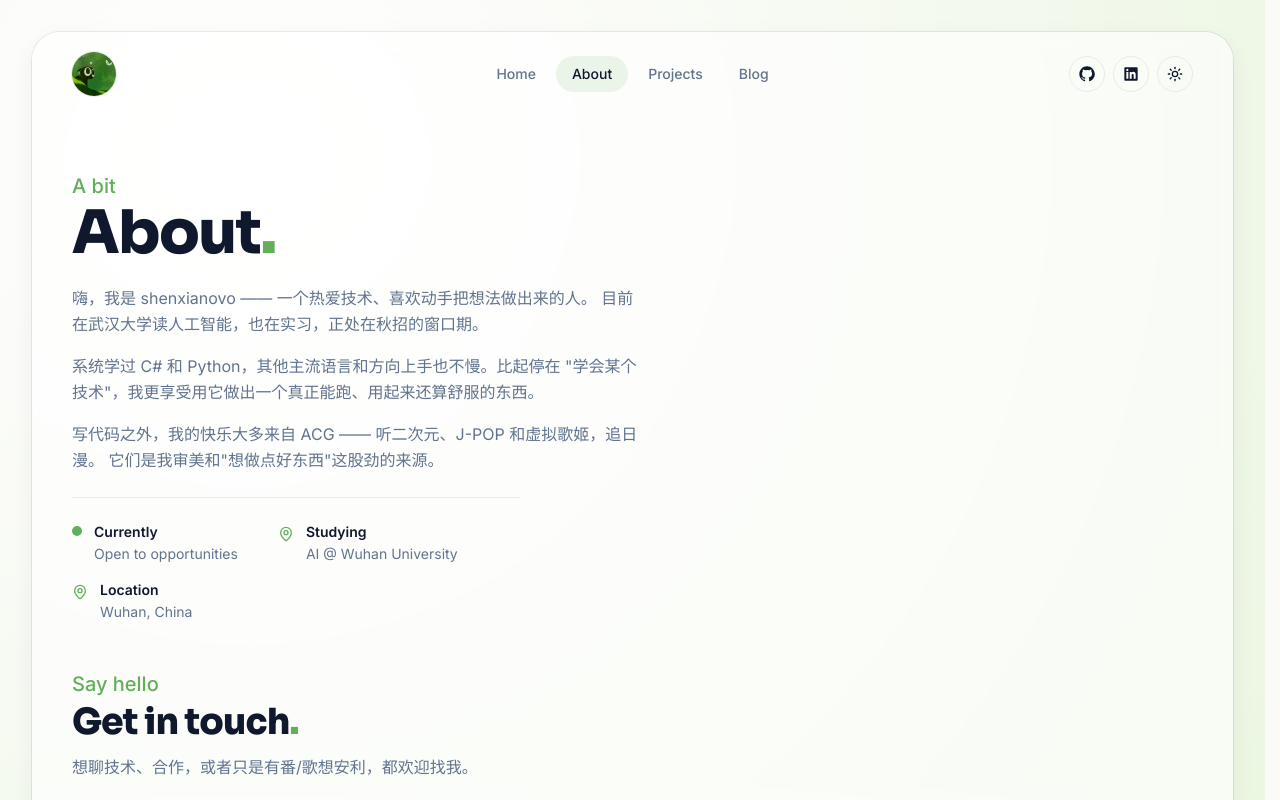
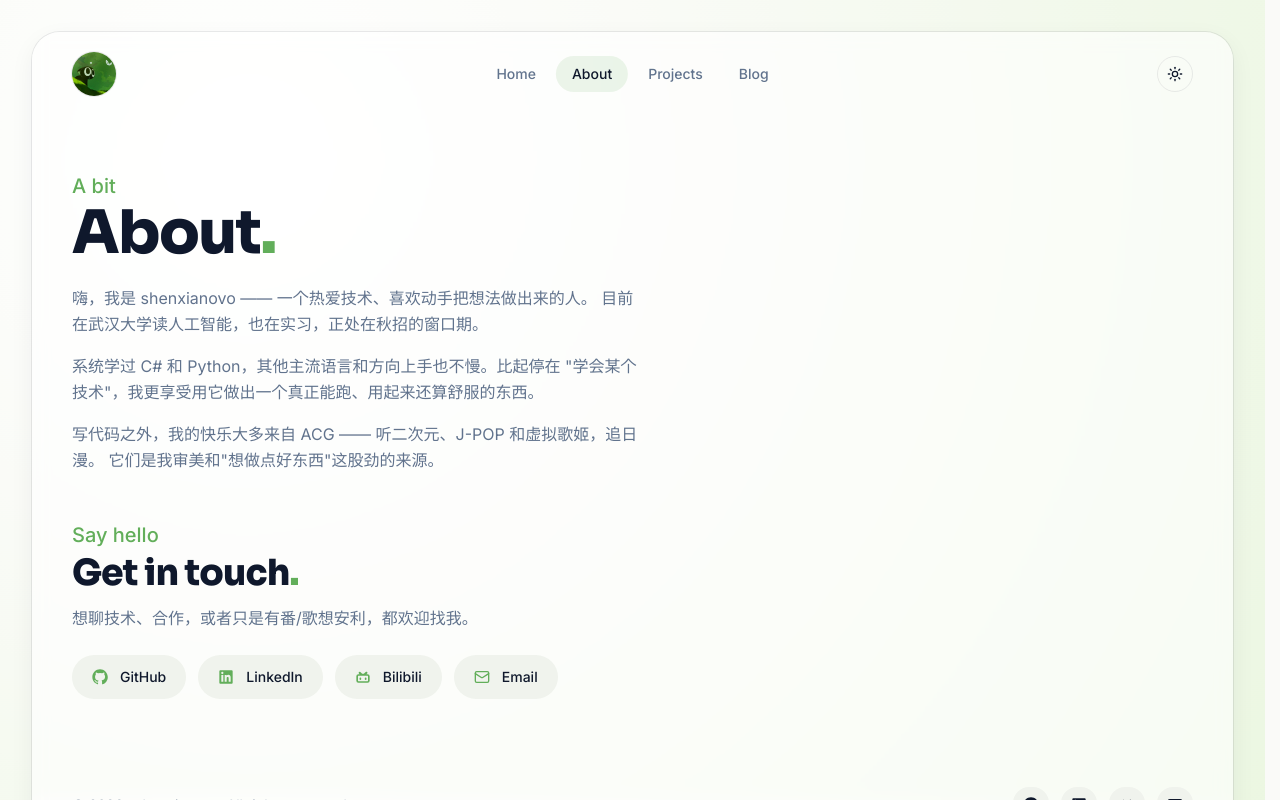
Before and after one commit to shenxianovo/homepage, a Next.js app: page /about in a window 1280 px wide. Shown: the top 800 px of the page. Built offline with nearby package versions, Linux system fonts and the light colour scheme.

Commit message:
refactor: tidy header and info chips, drop duplicate about status
Remove the header social icons (now covered by the footer and about
page). Wrap the hero info chips on mobile and give Studying its own
icon. Drop the duplicate status block from the about page since the
home hero already shows it.

```diff
--- a/src/app/(framed)/_components/hero.tsx
+++ b/src/app/(framed)/_components/hero.tsx
@@ -1,4 +1,4 @@
-import { ArrowRight, MapPin } from "lucide-react"
+import { ArrowRight, BookOpen, MapPin } from "lucide-react"
 import Link from "next/link"
 import { Button } from "@/components/ui/button"
 import { site } from "@/data/site"
@@ -41,12 +41,14 @@ export function Hero() {
           </Button>
         </div>
 
-        <dl className="mt-12 flex max-w-md gap-12 border-border border-t pt-6">
-          {site.info.map((item, i) => (
+        <dl className="mt-12 flex max-w-md flex-wrap gap-x-8 gap-y-4 border-border border-t pt-6 sm:gap-12">
+          {site.info.map((item) => (
             <div key={item.label} className="flex gap-3">
               <span className="mt-1 text-primary">
-                {i === 0 ? (
+                {item.label === "Currently" ? (
                   <span className="block size-2.5 rounded-full bg-primary" />
+                ) : item.label === "Studying" ? (
+                  <BookOpen className="size-4" />
                 ) : (
                   <MapPin className="size-4" />
                 )}
--- a/src/app/(framed)/about/page.tsx
+++ b/src/app/(framed)/about/page.tsx
@@ -1,4 +1,3 @@
-import { MapPin } from "lucide-react"
 import { PageHeading } from "@/components/layout/page-heading"
 import { site, socials } from "@/data/site"
 
@@ -26,24 +25,6 @@ export default function AboutPage() {
             它们是我审美和"想做点好东西"这股劲的来源。
           </p>
         </div>
-
-        <dl className="flex max-w-md flex-wrap gap-x-10 gap-y-4 border-border border-t pt-6">
-          {site.info.map((item, i) => (
-            <div key={item.label} className="flex gap-3">
-              <span className="mt-1 text-primary">
-                {i === 0 ? (
-                  <span className="block size-2.5 rounded-full bg-primary" />
-                ) : (
-                  <MapPin className="size-4" />
-                )}
-              </span>
-              <div>
-                <dt className="font-semibold text-sm">{item.label}</dt>
-                <dd className="mt-0.5 text-muted-foreground text-sm">{item.value}</dd>
-              </div>
-            </div>
-          ))}
-        </dl>
       </section>
 
       {/* Future: a "Currently into" block (anime / music) goes here — see the
--- a/src/components/layout/site-header.tsx
+++ b/src/components/layout/site-header.tsx
@@ -7,7 +7,7 @@ import Link from "next/link"
 import { usePathname } from "next/navigation"
 import { useState } from "react"
 import { ThemeToggle } from "@/components/ui/theme-toggle"
-import { navLinks, socials } from "@/data/site"
+import { navLinks } from "@/data/site"
 import { cn } from "@/lib/utils"
 
 export function SiteHeader() {
@@ -69,20 +69,6 @@ export function SiteHeader() {
       </nav>
 
       <div className="flex items-center gap-2">
-        <div className="hidden items-center gap-2 sm:flex">
-          {socials.slice(0, 2).map((s) => (
-            <a
-              key={s.label}
-              href={s.href}
-              target="_blank"
-              rel="noopener noreferrer"
-              aria-label={s.label}
-              className="flex size-9 items-center justify-center rounded-full border border-border text-foreground transition-transform hover:-translate-y-0.5 hover:bg-muted"
-            >
-              <s.icon className="size-4" />
-            </a>
-          ))}
-        </div>
         <ThemeToggle />
         <button
           type="button"
```
